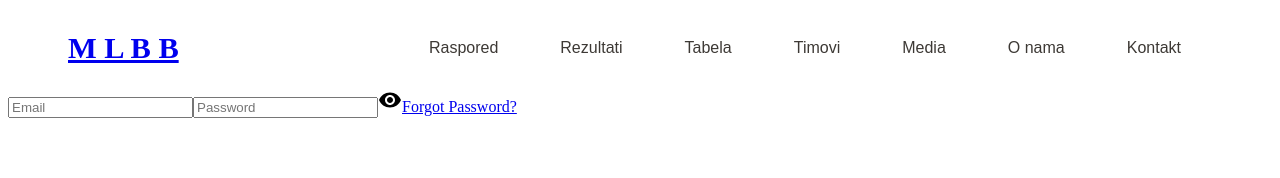
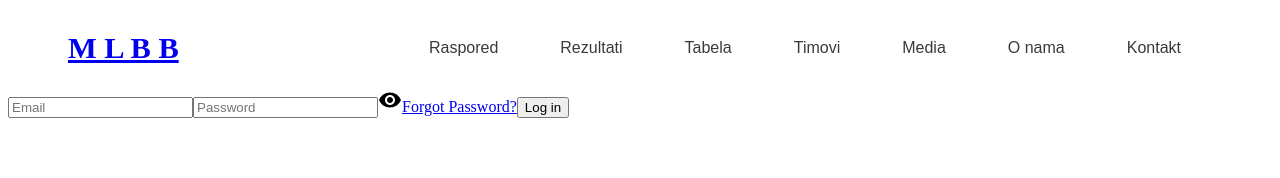
Before and after one commit to NevenaPetro/MLBB, a React (Create React App) app: page /login in a window 1280 px wide. Shown: the top 178 px of the page. Built offline with nearby package versions, Linux system fonts and the light colour scheme.

Commit message:
debugging login

```diff
--- a/src/firebase.config.js
+++ b/src/firebase.config.js
@@ -1,6 +1,7 @@
 // Import the functions you need from the SDKs you need
 import { initializeApp } from "firebase/app";
 import { getFirestore } from "firebase/firestore";
+import { getAuth } from "firebase/auth";
 // TODO: Add SDKs for Firebase products that you want to use
 // https://firebase.google.com/docs/web/setup#available-libraries
 
@@ -11,9 +12,12 @@ const firebaseConfig = {
   projectId: "mlbbapp",
   storageBucket: "mlbbapp.appspot.com",
   messagingSenderId: "535832969060",
-  appId: "1:535832969060:web:2e9e3ba0135b540c8a4471"
+  appId: "1:535832969060:web:2e9e3ba0135b540c8a4471",
 };
 
 // Initialize Firebase
 const app = initializeApp(firebaseConfig);
-export const db = getFirestore();
+const auth = getAuth(app);
+const db = getFirestore();
+
+export { auth, db };
--- a/src/pages/LoginPage.jsx
+++ b/src/pages/LoginPage.jsx
@@ -1,5 +1,7 @@
 import React from "react";
 import { useState } from "react";
+import { getAuth, signInWithEmailAndPassword } from "firebase/auth";
+import { db } from "../firebase.config";
 import { Link, useNavigate } from "react-router-dom";
 import VisibilityIcon from "@mui/icons-material/Visibility";
 
@@ -10,7 +12,7 @@ function LoginPage() {
     password: "",
   });
   const { email, password } = formData;
-
+  const navigate = useNavigate();
   const onChange = (event) => {
     setFormData((prevState) => ({
       ...prevState,
@@ -18,9 +20,27 @@ function LoginPage() {
     }));
   };
 
+  const onSubmit = async (e) => {
+    e.preventDefault();
+    try {
+      const auth = getAuth();
+
+      const userCredentials = await signInWithEmailAndPassword(
+        auth,
+        email,
+        password
+      );
+      if (userCredentials.user) {
+        navigate("/");
+      }
+    } catch (error) {
+      console.log(error);
+    }
+  };
+
   return (
     <>
-      <form>
+      <form onSubmit={onSubmit}>
         <input
           type="email"
           placeholder="Email"
@@ -40,6 +60,7 @@ function LoginPage() {
           onClick={() => setShowPassword((prevState) => !prevState)}
         />
         <Link to="/forgot-password">Forgot Password?</Link>
+        <button>Log in</button>
       </form>
     </>
   );
```
